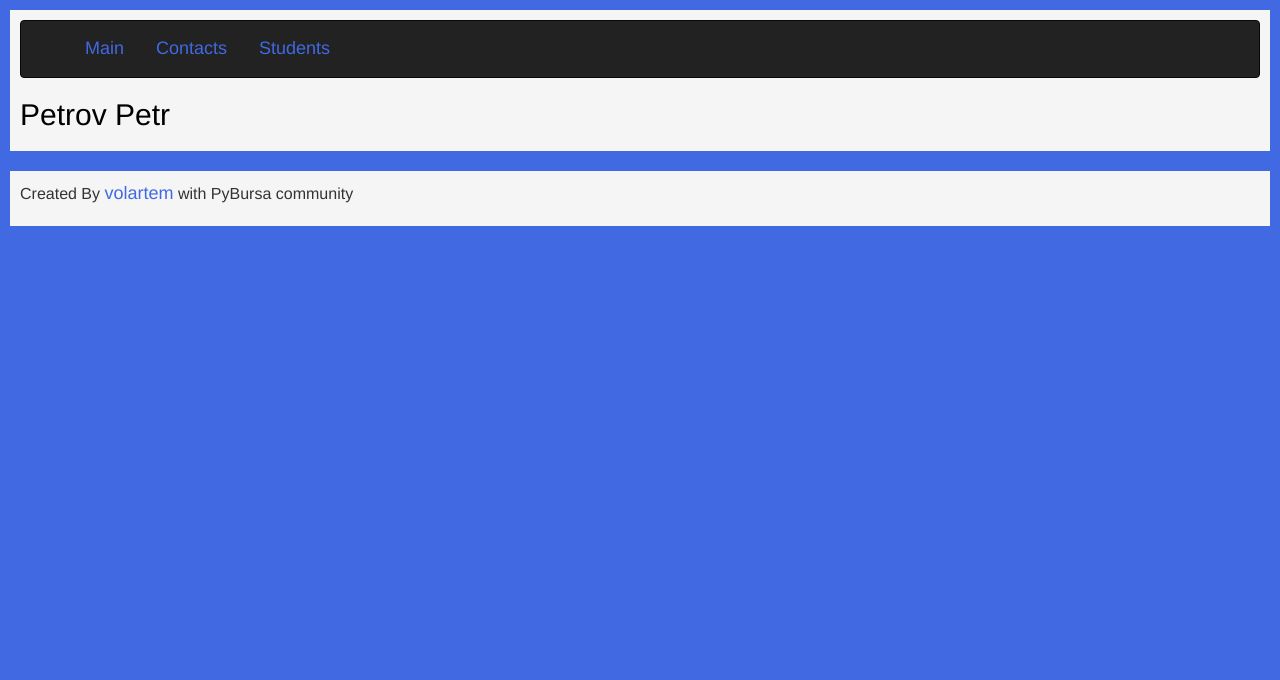
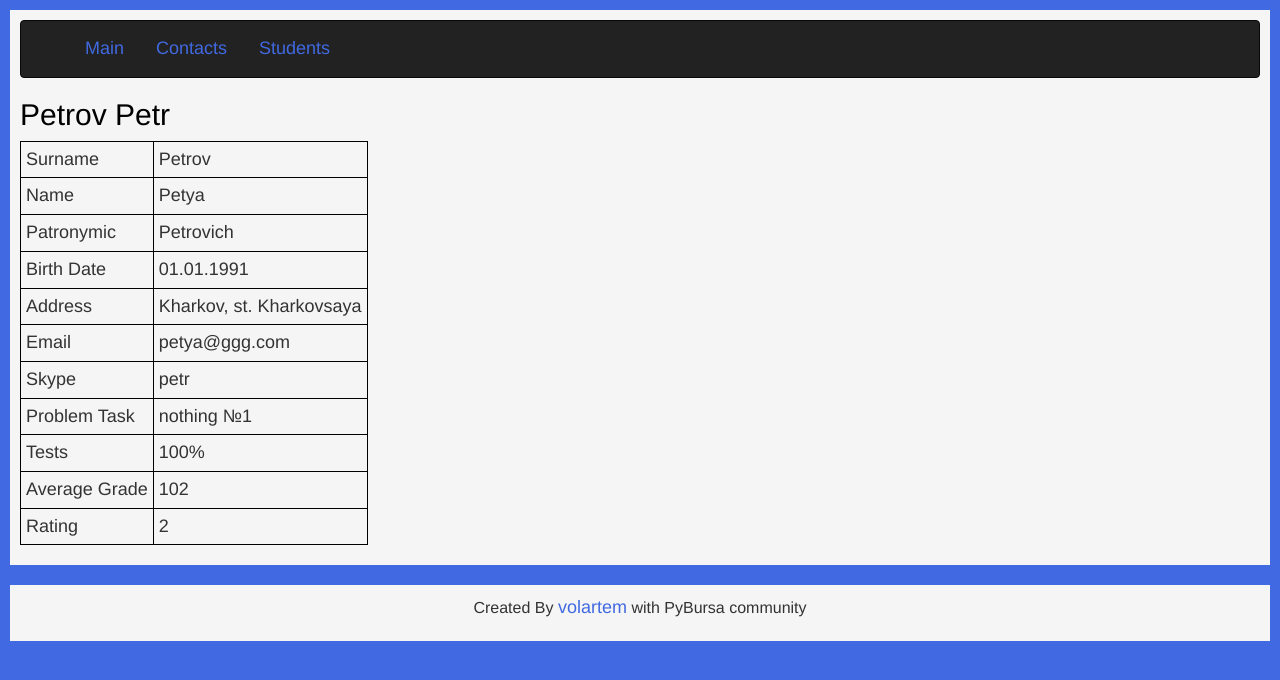
Before and after one commit to volartem/ooniversity_django_courses_05, a Python web app: template templates/student_detail.html in a window 1280 px wide. Shown: the top 680 px of the page. Run offline with Jinja, Linux system fonts and the light colour scheme; the template is opened without the code that fills it, so the values that code supplies are empty; some libraries are stand-ins or nearby versions.

Commit message:
15/2 Add student_detail.html & student_list.html KP2

```diff
--- a/static/css/style.css
+++ b/static/css/style.css
@@ -50,9 +50,11 @@ a{
     padding-bottom: 10px;
 }
 #footer{
-    /*margin: 20px;*/
     padding: 10px;
     background-color: whitesmoke;
+}
+#footer p{
+    text-align: center;
 }
 #main_page{
     background-color: royalblue;
--- a/templates/student_detail.html
+++ b/templates/student_detail.html
@@ -27,6 +27,52 @@
         </nav>
         <div id="content">
             <h2>Petrov Petr</h2>
+            <table>
+                <tr>
+                    <td>Surname</td>
+                    <td>Petrov</td>
+                </tr>
+                <tr>
+                    <td>Name</td>
+                    <td>Petya</td>
+                </tr>
+                <tr>
+                    <td>Patronymic</td>
+                    <td>Petrovich</td>
+                </tr>
+                <tr>
+                    <td>Birth Date</td>
+                    <td>01.01.1991</td>
+                </tr>
+                <tr>
+                    <td>Address</td>
+                    <td>Kharkov, st. Kharkovsaya</td>
+                </tr>
+                <tr>
+                    <td>Email</td>
+                    <td>petya@ggg.com</td>
+                </tr>
+                <tr>
+                    <td>Skype</td>
+                    <td>petr</td>
+                </tr>
+                <tr>
+                    <td>Problem Task</td>
+                    <td>nothing №1</td>
+                </tr>
+                <tr>
+                    <td>Tests</td>
+                    <td>100%</td>
+                </tr>
+                <tr>
+                    <td>Average Grade</td>
+                    <td>102</td>
+                </tr>
+                <tr>
+                    <td>Rating</td>
+                    <td>2</td>
+                </tr>
+            </table>
         </div>
     </div>
     <div id="footer">
--- a/templates/student_list.html
+++ b/templates/student_list.html
@@ -41,7 +41,7 @@
                     <td><a href="student_detail.html" target="_blank">Petya</a></td>
                     <td>Kharkov</td>
                     <td>petr</td>
-                </tr></a>
+                </tr>
                 <tr>
                     <td>2</td>
                     <td>Sidorov</td>
```
